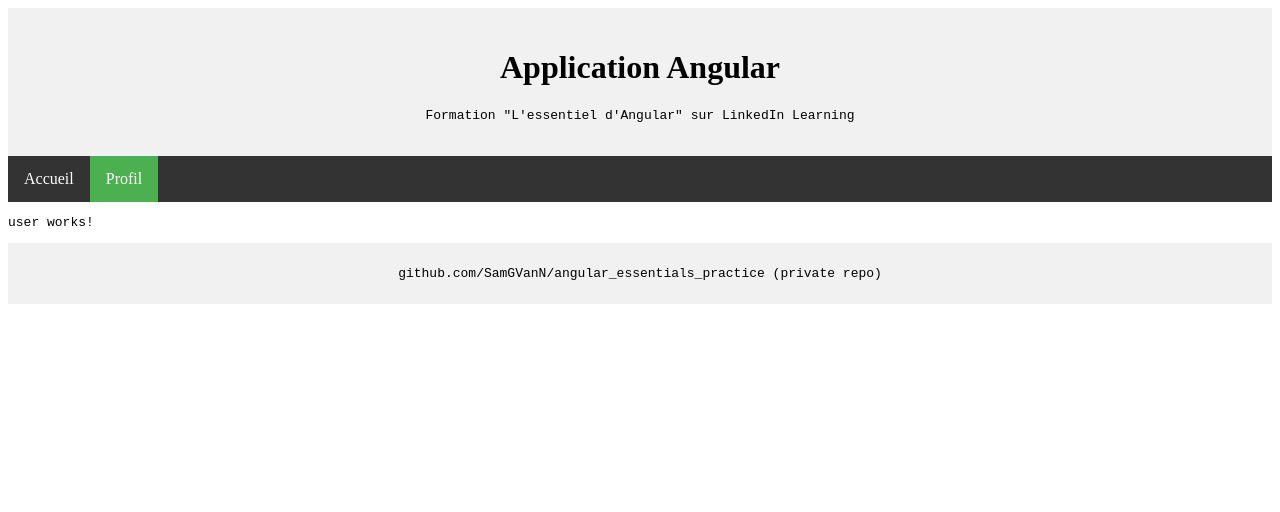
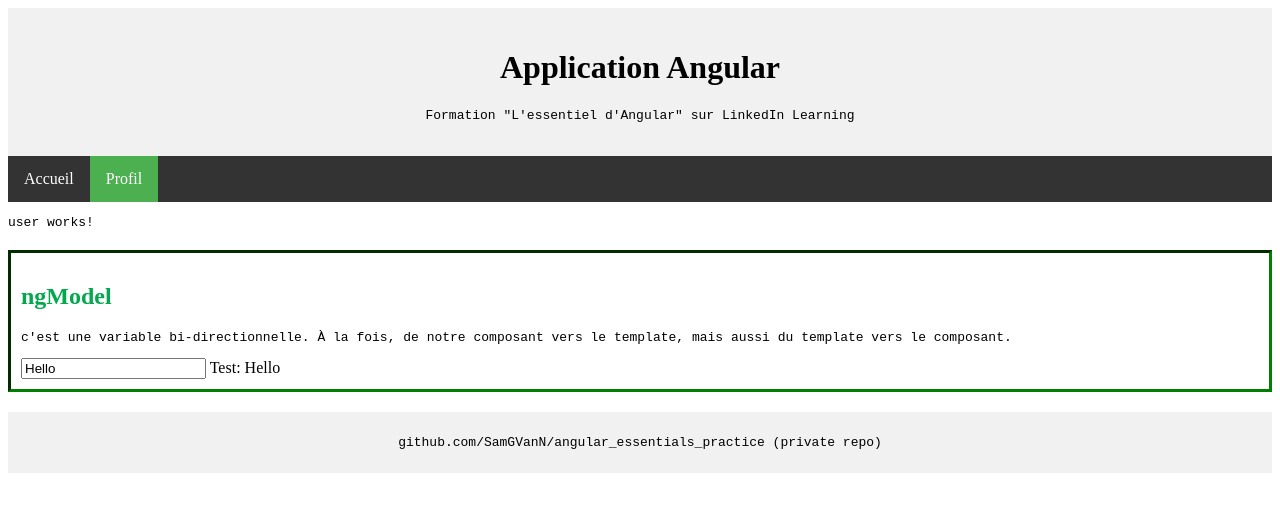
Before and after one commit to SamGVanN/angular_essentials_practice, an Angular app: page /user in a window 1280 px wide. Shown: the top 512 px of the page. Built offline with nearby package versions, Linux system fonts and the light colour scheme.

Commit message:
Découverte directive ngModel
ngModel = variable bi-directionnelle

```diff
--- a/src/app/app.module.ts
+++ b/src/app/app.module.ts
@@ -1,5 +1,6 @@
 import { BrowserModule } from '@angular/platform-browser';
 import { NgModule } from '@angular/core';
+import { FormsModule } from '@angular/forms';
 
 import { AppRoutingModule } from './app-routing.module';
 import { AppComponent } from './app.component';
@@ -23,10 +24,11 @@ const routes : Routes = [
   ],
   imports: [
     BrowserModule,
-    RouterModule.forRoot(routes)
+    RouterModule.forRoot(routes),
     // AppRoutingModule -> noramelment on garde ça c'est un standard, une bonne pratique, puisqu'en fait AppRoutingModule
     //c'est un module qui import et export le RouterModule. Mais nous ici pour le tuto on s'en passe "parce qu'on a pas besoin de plusieurs modules"
     //-> clairement dans un vrai projet on garderait AppRoutingModule
+    FormsModule
   ],
   providers: [],
   bootstrap: [AppComponent]
--- a/src/app/main/main.component.css
+++ b/src/app/main/main.component.css
@@ -1,12 +1,3 @@
-
-
-.exercice{
-    margin-top: 20px;
-    margin-bottom: 20px;
-    border-style: inset;
-    border-color: green;
-
-}
 
 
 p {
--- a/src/app/user/user.component.html
+++ b/src/app/user/user.component.html
@@ -1 +1,9 @@
 <p>user works!</p>
+
+
+<div class="exercice" style="padding: 10px;">
+    <h2>ngModel</h2>
+    <p>c'est une variable bi-directionnelle. À la fois, de notre composant vers le template, mais aussi du template vers le composant.</p>
+    <input [(ngModel)]="userInput" >
+    Test: {{userInput}}
+</div>
--- a/src/app/user/user.component.ts
+++ b/src/app/user/user.component.ts
@@ -7,6 +7,8 @@ import { Component, OnInit } from '@angular/core';
 })
 export class UserComponent implements OnInit {
 
+  userInput = "Hello";
+
   constructor() { }
 
   ngOnInit(): void {
--- a/src/styles.css
+++ b/src/styles.css
@@ -50,6 +50,16 @@ li a:hover {
 
 
 
+.exercice{
+  margin-top: 20px;
+  margin-bottom: 20px;
+  border-style: inset;
+  border-color: green;
+
+}
+
+
+
 /* Create three equal columns that floats next to each other */
 .column {
   float: left;
```
Also changed, not shown: Scrapbook.txt.
